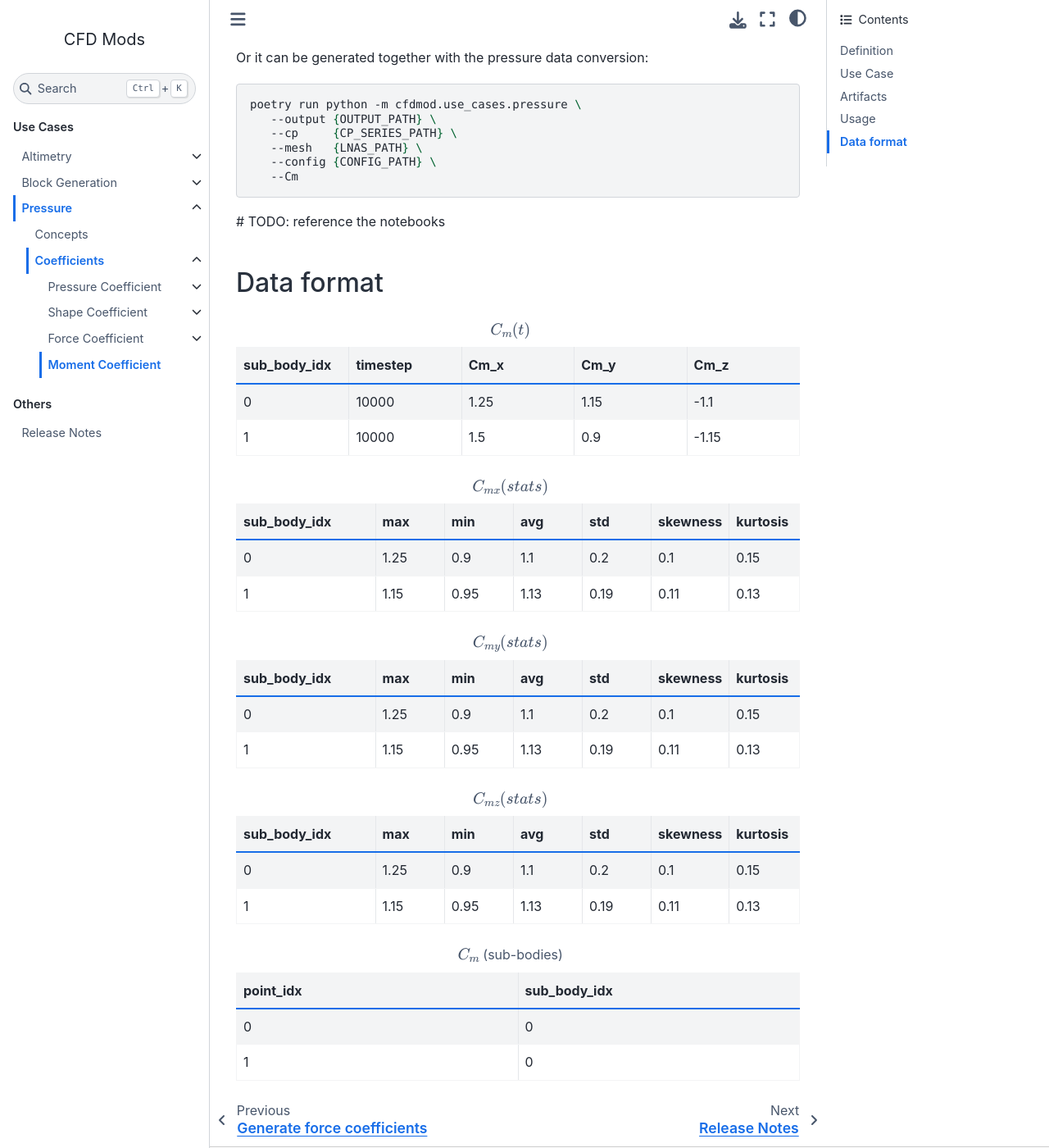
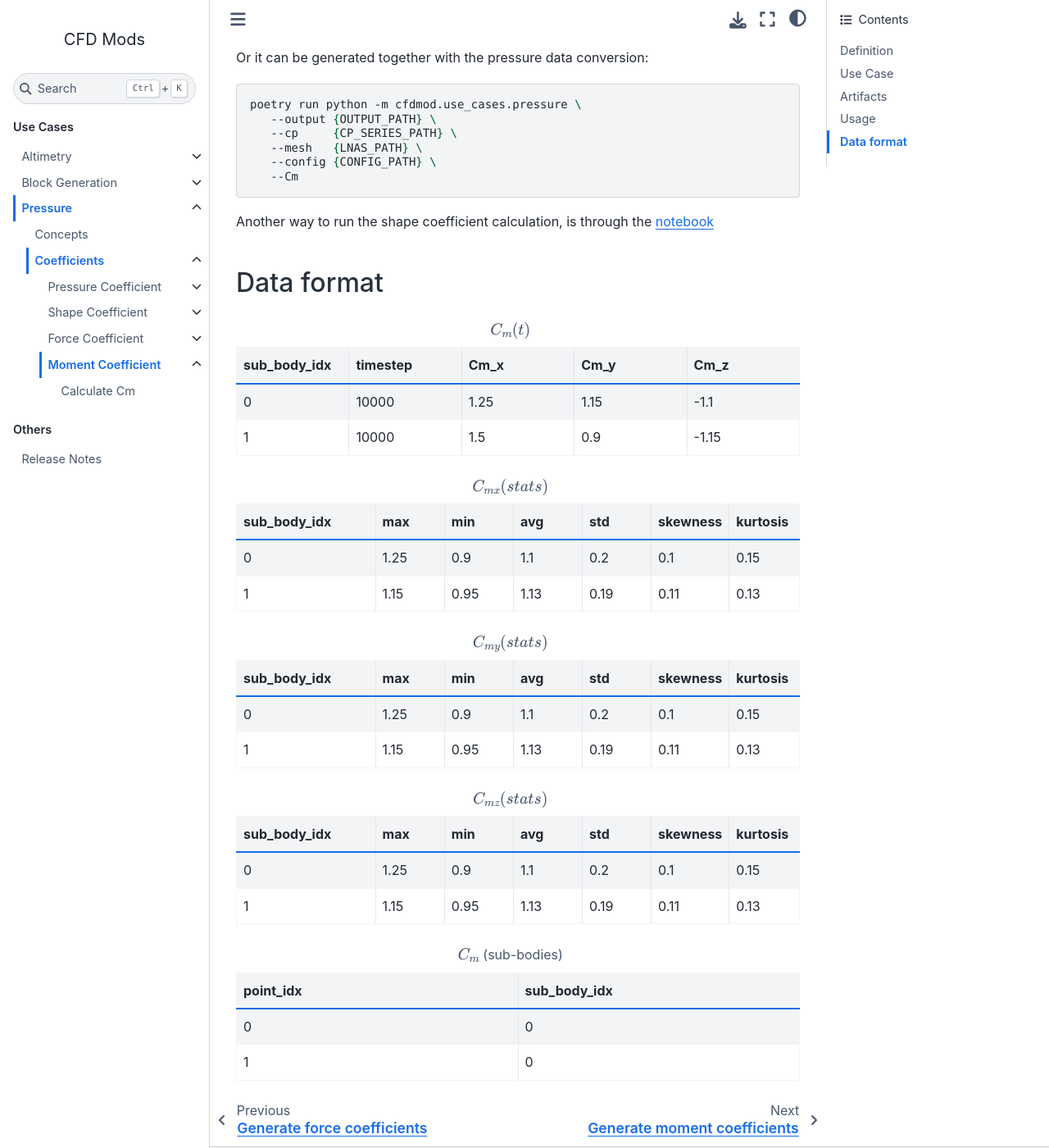
Before and after one commit to AeroSim-CFD/cfdmod, a Sphinx documentation site: the page built from docs/source/use_cases/pressure/coefficients/moment_coefficient.rst, in a window 1280 px wide and 1400 px high, scrolled down 3571 px. Shown: the whole window at 82% size. Built offline with Sphinx 7.4.7 and the Sphinx Book theme 1.1.4, drawn with Linux system fonts in a browser that asks for light colours.

Commit message:
update docs

```diff
--- a/docs/source/use_cases/pressure/coefficients/moment_coefficient.rst
+++ b/docs/source/use_cases/pressure/coefficients/moment_coefficient.rst
@@ -116,7 +116,7 @@
       --config {CONFIG_PATH} \
       --Cm
 
-# TODO: reference the notebooks
+Another way to run the shape coefficient calculation, is through the `notebook <calculate_Cm.ipynb>`_
 
 Data format
 ===========
@@ -229,3 +229,10 @@
      - 0
    * - 1
      - 0
+
+
+.. toctree::
+   :maxdepth: -1
+   :hidden:
+
+   Calculate Cm <calculate_Cm.ipynb>
```
